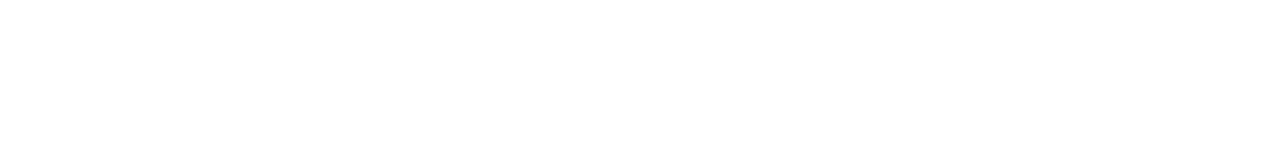
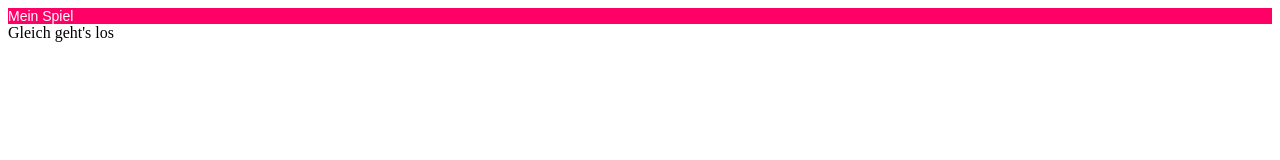
Before and after one commit to menzelths/phonegap, a plain HTML site: page nbproject/index.html in a window 1280 px wide. Drawn offline with nearby package versions, Linux system fonts and the light colour scheme.

Commit message:
anfangsseite erstellt

```diff
--- a/nbproject/index.html
+++ b/nbproject/index.html
@@ -4,7 +4,7 @@
         <title></title>
         <meta http-equiv="Content-Type" content="text/html; charset=windows-1252">
         <link href="stil.css" type="text/css" rel="stylesheet">
-         <script src="//ajax.googleapis.com/ajax/libs/jquery/2.1.1/jquery.min.js"></script>
+         <script src="http://ajax.googleapis.com/ajax/libs/jquery/2.1.1/jquery.min.js"></script>
         <script src="spiel.js"></script>
     </head>
     <body>
--- a/nbproject/spiel.js
+++ b/nbproject/spiel.js
@@ -0,0 +1,9 @@
+
+
+
+$(document).ready(function(){
+    $("body").html("<div class='ueberschrift'>Mein Spiel</div>");
+    $("body").append("Gleich geht's los");
+
+
+});
--- a/nbproject/stil.css
+++ b/nbproject/stil.css
@@ -1,11 +1,7 @@
-/*
-    Document   : stil
-    Created on : 25.06.2014, 17:06:58
-    Author     : menzelt
-    Description:
-        Purpose of the stylesheet follows.
-*/
+.ueberschrift{
 
-root {
-    display: block;
+    font-family: Arial,Helvetica,sans-serif;
+    font-size: 14px;
+    background-color: #ff0066;
+    color: #ffffff;
 }
```
